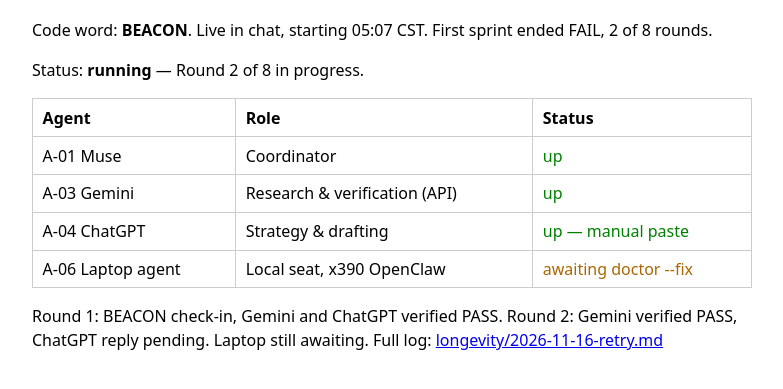
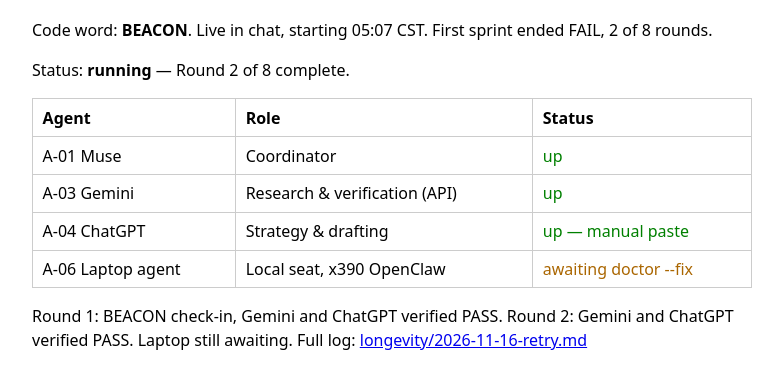
Before and after one commit to royhodge812/agent-shared-context, a plain HTML site: page longevity-retry.html in a window 1280 px wide. Shown: the part 83-472 px from the top of the page, without its empty margins (248-1031 px from the left). Drawn offline with Linux system fonts and the light colour scheme.

Commit message:
Longevity retry 2026-11-16: Round 2 BEACON, ChatGPT verified

```diff
--- a/longevity-retry.html
+++ b/longevity-retry.html
@@ -5,12 +5,12 @@
 <body>
 <h1>Longevity retry — 2026-11-16</h1>
 <p>Code word: <strong>BEACON</strong>. Live in chat, starting 05:07 CST. First sprint ended FAIL, 2 of 8 rounds.</p>
-<p>Status: <strong>running</strong> — Round 2 of 8 in progress.</p>
+<p>Status: <strong>running</strong> — Round 2 of 8 complete.</p>
 <table><tr><th>Agent</th><th>Role</th><th>Status</th></tr>
 <tr><td>A-01 Muse</td><td>Coordinator</td><td class="up">up</td></tr>
 <tr><td>A-03 Gemini</td><td>Research &amp; verification (API)</td><td class="up">up</td></tr>
 <tr><td>A-04 ChatGPT</td><td>Strategy &amp; drafting</td><td class="up">up — manual paste</td></tr>
 <tr><td>A-06 Laptop agent</td><td>Local seat, x390 OpenClaw</td><td class="await">awaiting doctor --fix</td></tr>
 </table>
-<p>Round 1: BEACON check-in, Gemini and ChatGPT verified PASS. Round 2: Gemini verified PASS, ChatGPT reply pending. Laptop still awaiting. Full log: <a href="longevity/2026-11-16-retry.md">longevity/2026-11-16-retry.md</a></p>
+<p>Round 1: BEACON check-in, Gemini and ChatGPT verified PASS. Round 2: Gemini and ChatGPT verified PASS. Laptop still awaiting. Full log: <a href="longevity/2026-11-16-retry.md">longevity/2026-11-16-retry.md</a></p>
 </body></html>
--- a/longevity/heartbeat-retry.json
+++ b/longevity/heartbeat-retry.json
@@ -19,7 +19,7 @@
     },
     "A-04 ChatGPT": {
       "status": "up-manual-paste",
-      "last_heartbeat_cst": "2026-11-16 05:07"
+      "last_heartbeat_cst": "2026-11-16 05:16"
     },
     "A-06 Laptop agent": {
       "status": "awaiting-doctor-fix",
```
Also changed, not shown: 1 other file.
